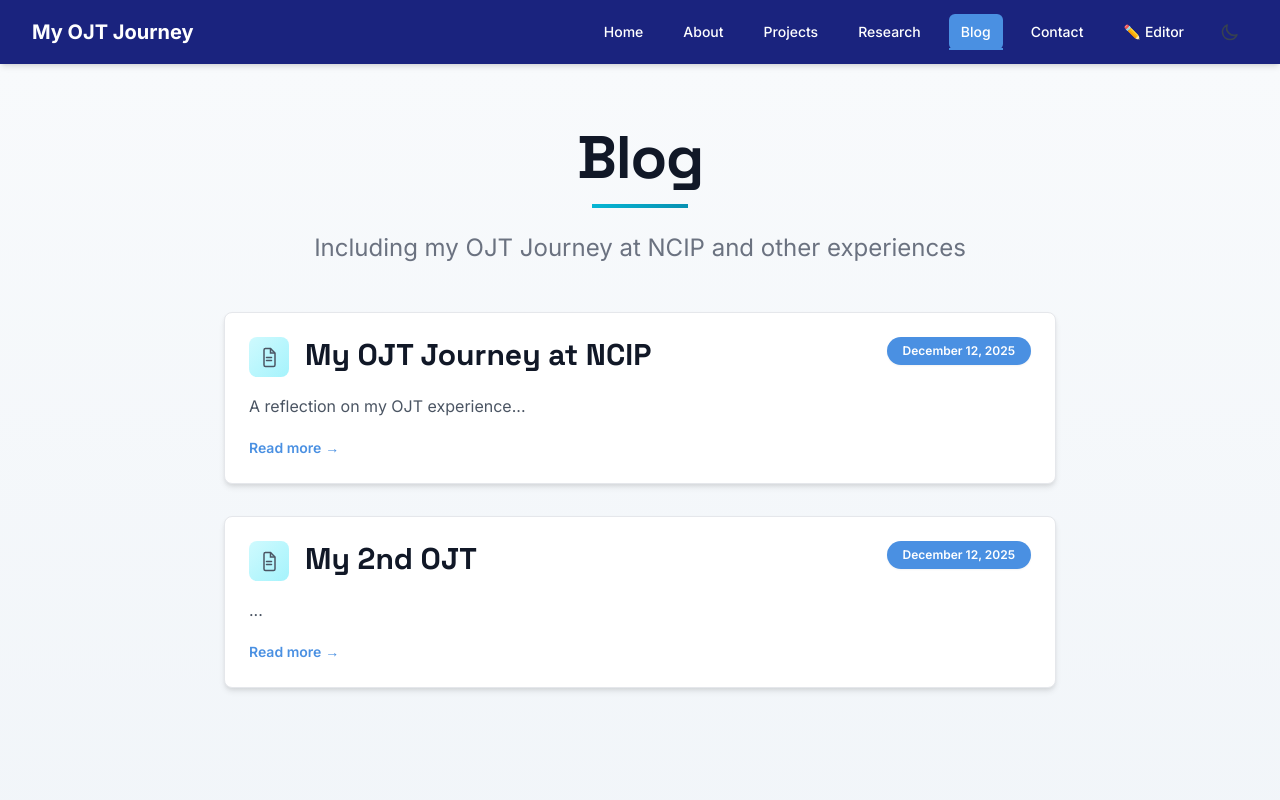
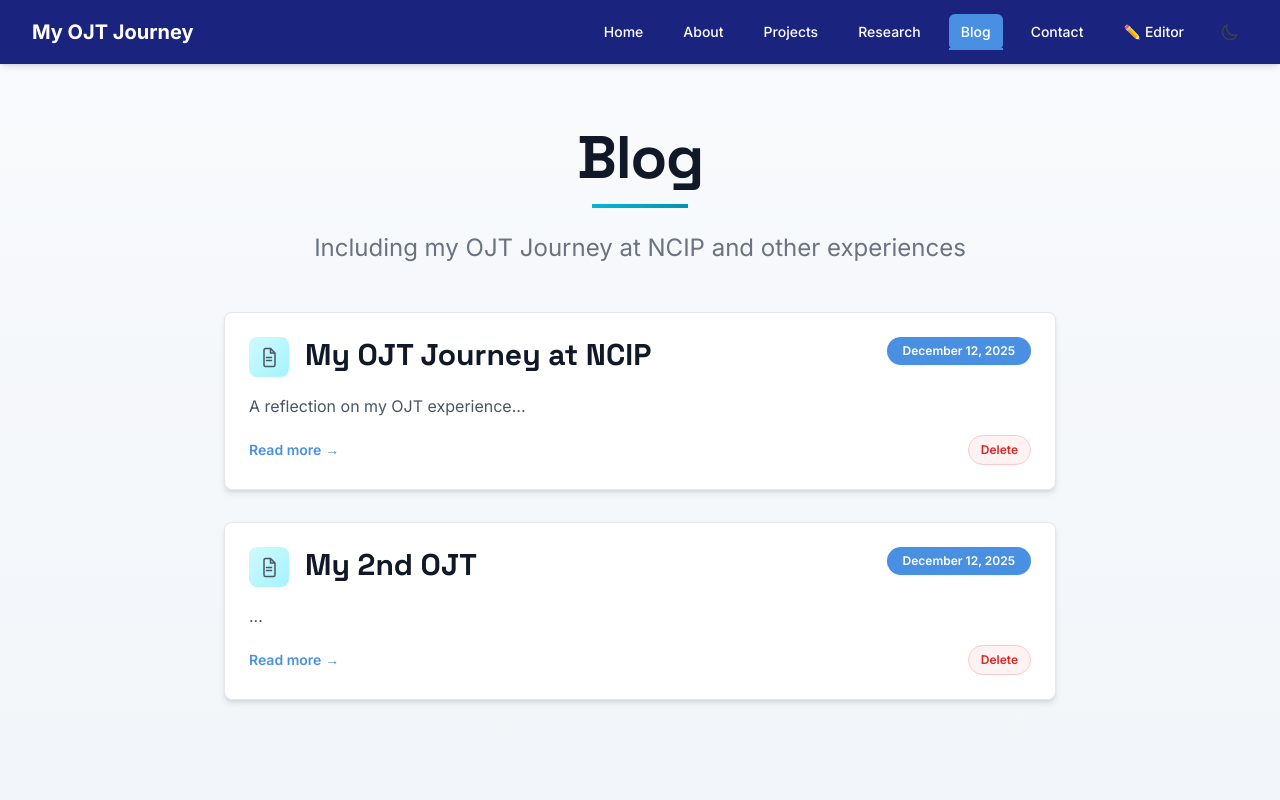
Before and after one commit to Dashersd/blog, a Next.js app: page /blog in a window 1280 px wide. Shown: the top 800 px of the page. Built offline with nearby package versions, Linux system fonts and the light colour scheme.

Commit message:
Add delete support for blog posts

```diff
--- a/app/api/blog/[slug]/route.ts
+++ b/app/api/blog/[slug]/route.ts
@@ -1,5 +1,9 @@
 import { NextRequest, NextResponse } from 'next/server';
 import { getPostData } from '@/lib/blog';
+import fs from 'fs';
+import path from 'path';
+
+const postsDirectory = path.join(process.cwd(), 'content', 'blog');
 
 export async function GET(
   request: NextRequest,
@@ -15,3 +19,33 @@ export async function GET(
     );
   }
 }
+
+export async function DELETE(
+  request: NextRequest,
+  { params }: { params: { slug: string } }
+) {
+  const slug = params.slug;
+
+  // Basic slug validation to avoid path traversal
+  if (!/^[a-zA-Z0-9-_]+$/.test(slug)) {
+    return NextResponse.json({ error: 'Invalid slug' }, { status: 400 });
+  }
+
+  const filePath = path.join(postsDirectory, `${slug}.md`);
+
+  try {
+    if (!fs.existsSync(filePath)) {
+      return NextResponse.json({ error: 'Post not found' }, { status: 404 });
+    }
+
+    fs.unlinkSync(filePath);
+
+    return NextResponse.json({ success: true, message: 'Post deleted' });
+  } catch (error: any) {
+    console.error('Error deleting post:', error);
+    return NextResponse.json(
+      { error: 'Failed to delete post', details: error.message },
+      { status: 500 }
+    );
+  }
+}
--- a/app/blog/page.tsx
+++ b/app/blog/page.tsx
@@ -1,6 +1,9 @@
 import type { Metadata } from 'next';
 import { getSortedPostsData } from '@/lib/blog';
 import BlogCard from '@/components/BlogCard';
+
+export const dynamic = 'force-dynamic';
+export const revalidate = 0;
 
 export const metadata: Metadata = {
   title: 'Blog - Helman Dacuma',
--- a/components/BlogCard.tsx
+++ b/components/BlogCard.tsx
@@ -1,6 +1,8 @@
 'use client';
 
 import Link from 'next/link';
+import { useCallback, useState, type MouseEvent } from 'react';
+import { useRouter } from 'next/navigation';
 
 interface BlogCardProps {
   title: string;
@@ -26,11 +28,41 @@ const DocumentIcon = () => (
 );
 
 export default function BlogCard({ title, excerpt, date, slug, aosDelay = 0 }: BlogCardProps) {
+  const router = useRouter();
+  const [isDeleting, setIsDeleting] = useState(false);
+
   const formattedDate = new Date(date).toLocaleDateString('en-US', {
     year: 'numeric',
     month: 'long',
     day: 'numeric',
   });
+
+  const handleDelete = useCallback(
+    async (event: MouseEvent) => {
+      event.preventDefault();
+      event.stopPropagation();
+      if (isDeleting) return;
+
+      const confirmed = window.confirm(`Delete "${title}"? This cannot be undone.`);
+      if (!confirmed) return;
+
+      setIsDeleting(true);
+      try {
+        const response = await fetch(`/api/blog/${slug}`, { method: 'DELETE' });
+        if (!response.ok) {
+          const data = await response.json().catch(() => ({}));
+          throw new Error(data.error || 'Failed to delete post');
+        }
+        router.refresh();
+      } catch (error) {
+        console.error(error);
+        alert('Failed to delete post. Please try again.');
+      } finally {
+        setIsDeleting(false);
+      }
+    },
+    [isDeleting, router, slug, title]
+  );
 
   return (
     <Link
@@ -60,9 +92,20 @@ export default function BlogCard({ title, excerpt, date, slug, aosDelay = 0 }: B
 
         <p className="text-gray-600 dark:text-gray-300 mb-4 leading-relaxed clamp-3">{excerpt}</p>
 
-        {/* Accent colored Read more link */}
-        <div className="text-accent-blue dark:text-accent-blue-300 hover:text-accent-blue-600 dark:hover:text-accent-blue-200 font-semibold text-sm inline-flex items-center gap-1 transition-all duration-300">
-          Read more <span className="transition-transform duration-300 ease-in-out group-hover:translate-x-0.5">→</span>
+        <div className="flex items-center justify-between">
+          {/* Accent colored Read more link */}
+          <div className="text-accent-blue dark:text-accent-blue-300 hover:text-accent-blue-600 dark:hover:text-accent-blue-200 font-semibold text-sm inline-flex items-center gap-1 transition-all duration-300">
+            Read more <span className="transition-transform duration-300 ease-in-out group-hover:translate-x-0.5">→</span>
+          </div>
+
+          <button
+            type="button"
+            onClick={handleDelete}
+            disabled={isDeleting}
+            className="text-xs font-semibold px-3 py-1.5 rounded-full border border-red-200 text-red-600 bg-red-50 hover:bg-red-100 transition disabled:opacity-60 disabled:cursor-not-allowed"
+          >
+            {isDeleting ? 'Deleting…' : 'Delete'}
+          </button>
         </div>
       </article>
     </Link>
```
